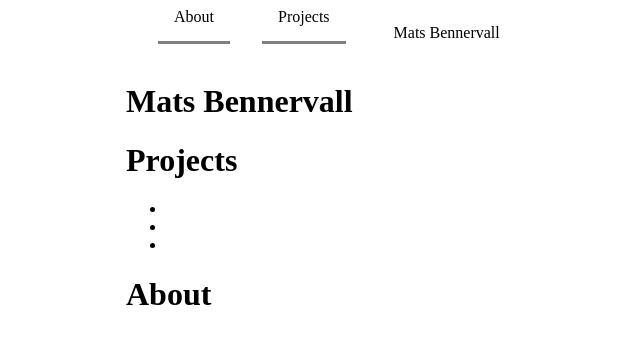
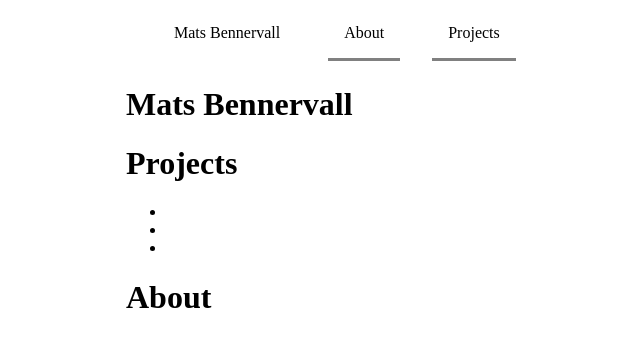
Before and after one commit to Savalige/portfolio, a plain HTML site: page index.html in a window 1280 px wide. Shown: the whole page, without its empty margins (34-674 px from the left). Drawn offline with Linux system fonts and the light colour scheme.

Commit message:
Update index.html

```diff
--- a/index.html
+++ b/index.html
@@ -9,9 +9,9 @@
     <body>
         <header>
             <ul>
-                <li><a id="home-button" class="nav-link" href="./index.html">Mats Bennervall</a></li>
-                <li><a class="nav-link" href="./index.html">Projects</a></li>
-                <li><a class="nav-link" href="./index.html">About</a></li>
+                <li id="home-button" class="nav-link"><a href="./index.html">Mats Bennervall</a></li>
+                <li class="nav-link"><a href="./index.html">Projects</a></li>
+                <li class="nav-link"><a href="./index.html">About</a></li>
             </ul>
         </header>
         <main>
```
